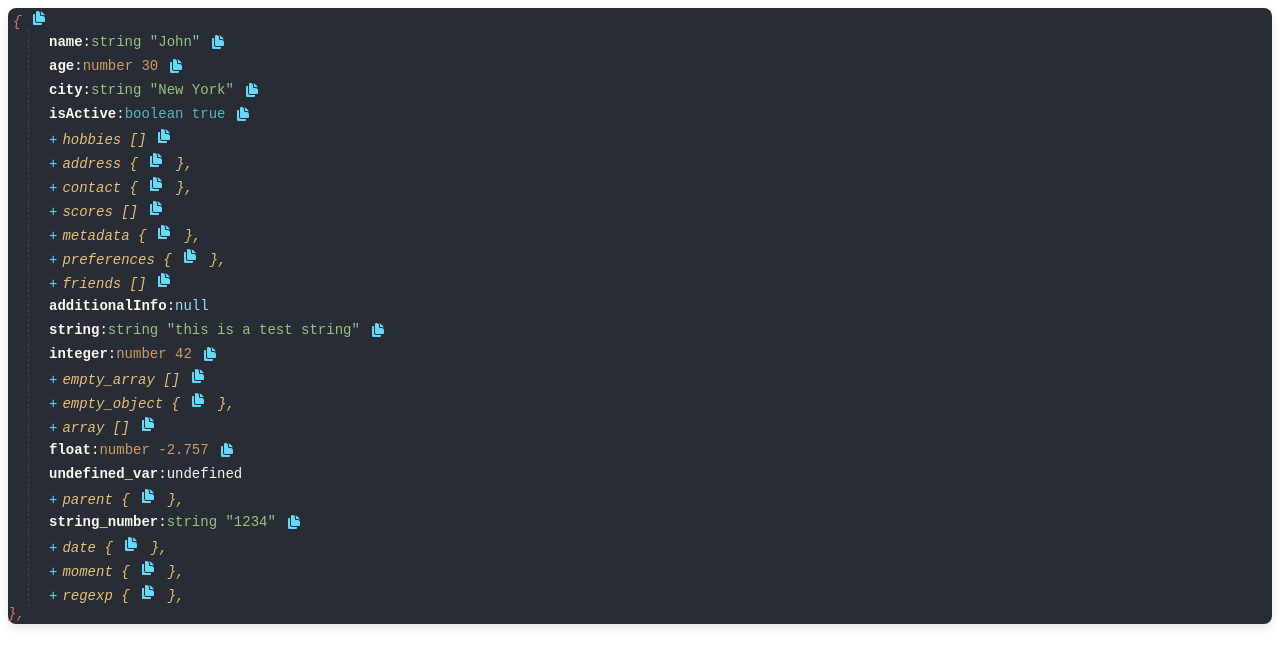
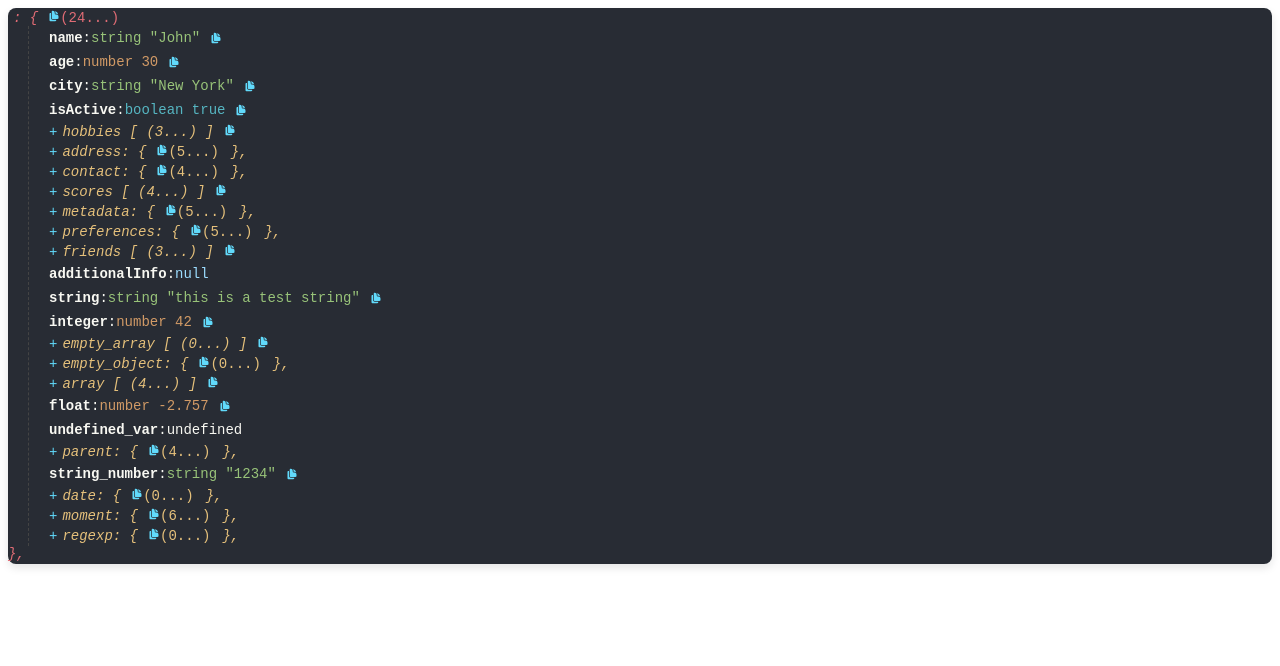
Before and after one commit to anilkumarthakur60/vue3-json-viewer, a Vue app: page / in a window 1280 px wide. Shown: the top 666 px of the page. Built offline with nearby package versions, Linux system fonts and the light colour scheme.

Commit message:
fix: minor changes

```diff
--- a/package.json
+++ b/package.json
@@ -20,6 +20,7 @@
   "devDependencies": {
     "@vitejs/plugin-vue": "^5.1.2",
     "node-sass": "^9.0.0",
+    "prettier": "3.3.3",
     "sass-embedded": "^1.79.4",
     "sass-loader": "^16.0.2",
     "typescript": "^5.5.3",
--- a/src/JsonNode.vue
+++ b/src/JsonNode.vue
@@ -1,10 +1,44 @@
 <template>
-  <div :style="{ marginLeft: level * 10 + 'px', padding: '2px 0' }" :class="{ 'json-viewer-dark': darkMode && level === 0, 'json-viewer-light': !darkMode && level === 0 }">
+  <div
+    :style="{ marginLeft: level * 10 + 'px', padding: '2px 0' }"
+    :class="{
+      'json-viewer-dark': darkMode && level === 0,
+      'json-viewer-light': !darkMode && level === 0,
+    }"
+  >
     <div v-if="isObject">
-      <span @click="toggle" v-if="level!==0"  :class="['toggle-btn', darkMode ? 'toggle-btn-dark' : 'toggle-btn-light']">{{ expanded ? '-' : '+' }}</span>
-      <span class="type-label" @click="toggle" :style="{ color: getBracketColor(level) }">{{ parentKey }} {</span>
-      <DocumentDuplicateIcon @click="copyNode" :class="['copy-icon', darkMode ? 'copy-icon-dark' : 'copy-icon-light']" />
-      <div v-show="expanded" :class="['node-children', darkMode ? 'node-children-dark' : 'node-children-light']">
+      <span
+        @click="toggle"
+        v-if="level !== 0"
+        :class="[
+          'toggle-btn',
+          darkMode ? 'toggle-btn-dark' : 'toggle-btn-light',
+        ]"
+        >{{ expanded ? "-" : "+" }}</span
+      >
+      <span
+        class="type-label"
+        @click="toggle"
+        :style="{ color: getBracketColor(level) }"
+        >{{ parentKey }}: {</span
+      >
+      <DocumentDuplicateIcon
+        @click="copyNode"
+        :class="['copy-icon', darkMode ? 'copy-icon-dark' : 'copy-icon-light']"
+      />
+      <span
+        class="key-count"
+        @click="toggle"
+        :style="{ color: getBracketColor(level) }"
+        >({{ Object.keys(props.data).length }}...)</span
+      >
+      <div
+        v-show="expanded"
+        :class="[
+          'node-children',
+          darkMode ? 'node-children-dark' : 'node-children-light',
+        ]"
+      >
         <JsonNode
           v-for="(value, key) in props.data"
           :key="key"
@@ -14,13 +48,50 @@
           :darkMode="darkMode"
         />
       </div>
-      <span class="type-label" @click="toggle" :style="{ color: getBracketColor(level), marginLeft: level * 12 + 'px' }">},</span>
+      <span
+        class="type-label"
+        @click="toggle"
+        :style="{
+          color: getBracketColor(level),
+          marginLeft: level * 12 + 'px',
+        }"
+        >},</span
+      >
     </div>
     <div v-else-if="isArray">
-      <span @click="toggle" v-if="level!==0" :class="['toggle-btn', darkMode ? 'toggle-btn-dark' : 'toggle-btn-light']">{{ expanded ? '-' : '+' }}</span>
-      <span class="type-label" @click="toggle" :style="{ color: getBracketColor(level) }">{{ parentKey }} []</span>
-      <DocumentDuplicateIcon @click="copyNode" :class="['copy-icon', darkMode ? 'copy-icon-dark' : 'copy-icon-light']" />
-      <div v-show="expanded" :class="['node-children', darkMode ? 'node-children-dark' : 'node-children-light']">
+      <span
+        @click="toggle"
+        v-if="level !== 0"
+        :class="[
+          'toggle-btn',
+          darkMode ? 'toggle-btn-dark' : 'toggle-btn-light',
+        ]"
+        >{{ expanded ? "-" : "+" }}</span
+      >
+      <span
+        class="type-label"
+        @click="toggle"
+        :style="{ color: getBracketColor(level) }"
+        >{{ parentKey }} [
+        <span
+          class="key-count"
+          @click="toggle"
+          :style="{ color: getBracketColor(level) }"
+          >({{ Object.keys(props.data).length }}...)</span
+        >
+        ]</span
+      >
+      <DocumentDuplicateIcon
+        @click="copyNode"
+        :class="['copy-icon', darkMode ? 'copy-icon-dark' : 'copy-icon-light']"
+      />
+      <div
+        v-show="expanded"
+        :class="[
+          'node-children',
+          darkMode ? 'node-children-dark' : 'node-children-light',
+        ]"
+      >
         <JsonNode
           v-for="(item, index) in props.data"
           :key="index"
@@ -31,17 +102,27 @@
         />
       </div>
     </div>
-    <div v-else :class="['leaf-node', darkMode ? 'leaf-node-dark' : 'leaf-node-light']">
-      <span class="key" @click="toggle">{{ parentKey }}</span>:
-      <span :class="[valueClass, darkMode ? 'value-dark' : 'value-light']"> {{ displayDataType }} {{ displayValue }}</span>
-      <DocumentDuplicateIcon v-if="isCopyable" @click="copyNode" :class="['copy-icon', darkMode ? 'copy-icon-dark' : 'copy-icon-light']" />
+    <div
+      v-else
+      :class="['leaf-node', darkMode ? 'leaf-node-dark' : 'leaf-node-light']"
+    >
+      <span class="key" @click="toggle">{{ parentKey }}</span
+      >:
+      <span :class="[valueClass, darkMode ? 'value-dark' : 'value-light']">
+        {{ displayDataType }} {{ displayValue }}</span
+      >
+      <DocumentDuplicateIcon
+        v-if="isCopyable"
+        @click="copyNode"
+        :class="['copy-icon', darkMode ? 'copy-icon-dark' : 'copy-icon-light']"
+      />
     </div>
   </div>
 </template>
 <script setup>
-import { ref, computed, onMounted } from 'vue';
-import { defineProps } from 'vue';
-import { DocumentDuplicateIcon } from "@heroicons/vue/24/solid"
+import { ref, computed, onMounted } from "vue";
+import { defineProps } from "vue";
+import { DocumentDuplicateIcon } from "@heroicons/vue/24/solid";
 const props = defineProps({
   data: {
     type: [Object, Array, String, Number, Boolean, Function, Date, RegExp],
@@ -53,7 +134,7 @@ const props = defineProps({
   },
   parentKey: {
     type: [String, Number],
-    default: '',
+    default: "",
   },
   darkMode: {
     type: Boolean,
@@ -69,36 +150,45 @@ onMounted(() => {
   }
 });
 
-const isObject = computed(() => typeof props.data === 'object' && !Array.isArray(props.data) && props.data !== null);
+const isObject = computed(
+  () =>
+    typeof props.data === "object" &&
+    !Array.isArray(props.data) &&
+    props.data !== null,
+);
 const isArray = computed(() => Array.isArray(props.data));
-const isCopyable = computed(() => ['string', 'number', 'boolean', 'object'].includes(typeof props.data) && props.data !== null);
+const isCopyable = computed(
+  () =>
+    ["string", "number", "boolean", "object"].includes(typeof props.data) &&
+    props.data !== null,
+);
 const displayValue = computed(() => {
-  if (typeof props.data === 'string') return `"${props.data}"`;
+  if (typeof props.data === "string") return `"${props.data}"`;
   if (props.data instanceof Date) return props.data.toISOString();
   if (props.data instanceof RegExp) return props.data.toString();
   return props.data;
 });
 const valueClass = computed(() => {
-  if (typeof props.data === 'string') return 'string-value';
-  if (typeof props.data === 'number') return 'number-value';
-  if (typeof props.data === 'boolean') return 'boolean-value';
-  if (props.data === null) return 'null-value';
-  if (props.data instanceof Date) return 'date-value';
-  if (props.data instanceof RegExp) return 'regexp-value';
-  return '';
+  if (typeof props.data === "string") return "string-value";
+  if (typeof props.data === "number") return "number-value";
+  if (typeof props.data === "boolean") return "boolean-value";
+  if (props.data === null) return "null-value";
+  if (props.data instanceof Date) return "date-value";
+  if (props.data instanceof RegExp) return "regexp-value";
+  return "";
 });
 const displayDataType = computed(() => {
-  if (typeof props.data === 'string') return 'string';
-  if (typeof props.data === 'number') return 'number';
-  if (typeof props.data === 'boolean') return 'boolean';
-  if (props.data === null) return 'null';
-  if (props.data instanceof Date) return 'date';
-  if (props.data instanceof RegExp) return 'regexp';
-  if (Array.isArray(props.data)) return 'array';
-  if (typeof props.data === 'function') return 'function';
-  if (typeof props.data === 'undefined') return 'undefined';
-  if (typeof props.data === 'object') return 'object';
-  return 'unknown';
+  if (typeof props.data === "string") return "string";
+  if (typeof props.data === "number") return "number";
+  if (typeof props.data === "boolean") return "boolean";
+  if (props.data === null) return "null";
+  if (props.data instanceof Date) return "date";
+  if (props.data instanceof RegExp) return "regexp";
+  if (Array.isArray(props.data)) return "array";
+  if (typeof props.data === "function") return "function";
+  if (typeof props.data === "undefined") return "undefined";
+  if (typeof props.data === "object") return "object";
+  return "unknown";
 });
 
 function toggle() {
@@ -107,11 +197,13 @@ function toggle() {
 
 function copyNode() {
   const nodeData = JSON.stringify(props.data, null, 2);
-  navigator.clipboard.writeText(nodeData)
+  navigator.clipboard.writeText(nodeData);
 }
 
 function getBracketColor(level) {
-  const colors = props.darkMode ? ['#e06c75', '#e5c07b', '#98c379', '#56b6c2', '#61afef', '#c678dd'] : ['#d32f2f', '#fbc02d', '#388e3c', '#0288d1', '#1976d2', '#7b1fa2'];
+  const colors = props.darkMode
+    ? ["#e06c75", "#e5c07b", "#98c379", "#56b6c2", "#61afef", "#c678dd"]
+    : ["#d32f2f", "#fbc02d", "#388e3c", "#0288d1", "#1976d2", "#7b1fa2"];
   return colors[level % colors.length];
 }
 </script>
--- a/src/global.scss
+++ b/src/global.scss
@@ -1,5 +1,4 @@
-
-$json-viewer-font-family: 'Courier New', Courier, monospace;
+$json-viewer-font-family: "Courier New", Courier, monospace;
 $json-viewer-font-size: 14px;
 $dark-mode-color: #f8f8f2;
 $light-mode-color: #282c34;
@@ -24,7 +23,8 @@ $toggle-light-mode-color: #1976d2;
 $border-dark-mode-color: #444;
 $border-light-mode-color: #bdbdbd;
 
-.json-viewer-dark, .json-viewer-light {
+.json-viewer-dark,
+.json-viewer-light {
   font-family: $json-viewer-font-family;
   font-size: $json-viewer-font-size;
   padding: 15px;
@@ -47,7 +47,6 @@ $border-light-mode-color: #bdbdbd;
 span {
   cursor: pointer;
 }
-
 
 .key {
   font-weight: bold; /* Make keys bold */
@@ -148,8 +147,8 @@ span {
 .copy-icon {
   margin-left: 10px; /* Add margin for better spacing */
   cursor: pointer; /* Pointer cursor */
-  width: 16px; /* Increase icon width */
-  height: 16px; /* Increase icon height */
+  width: 12px; /* Increase icon width */
+  height: 12px; /* Increase icon height */
 }
 
 .copy-icon-dark {
--- a/src/main.ts
+++ b/src/main.ts
@@ -1,4 +1,4 @@
-import { createApp } from 'vue'
-import App from './App.vue'
+import { createApp } from "vue";
+import App from "./App.vue";
 
-createApp(App).mount('#app')
+createApp(App).mount("#app");
--- a/vite.config.ts
+++ b/vite.config.ts
@@ -1,7 +1,7 @@
-import { defineConfig } from 'vite'
-import vue from '@vitejs/plugin-vue'
+import { defineConfig } from "vite";
+import vue from "@vitejs/plugin-vue";
 
 // https://vitejs.dev/config/
 export default defineConfig({
   plugins: [vue()],
-})
+});
```
Also changed, not shown: src/shims-vue.d.ts (+5 -5 lines), 2 other files (tests, documents, lock files or other folders).
